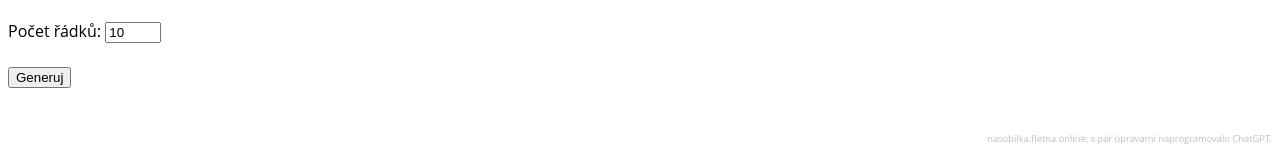
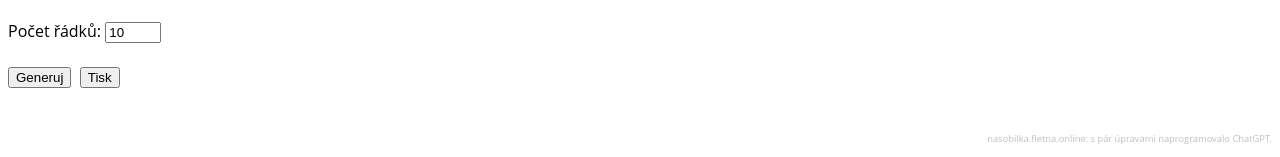
Before and after one commit to radkoa/generator-nasobilky-vue, a Vue app: page / in a window 1280 px wide. Shown: the part 246-403 px from the top of the page. Built offline with nearby package versions, Linux system fonts and the light colour scheme.

Commit message:
added print button

```diff
--- a/package.json
+++ b/package.json
@@ -1,6 +1,6 @@
 {
-  "name": "generator-piklad",
-  "version": "0.1.0",
+  "name": "generator-piklad-vue-vercel",
+  "version": "0.2.0",
   "private": true,
   "scripts": {
     "serve": "vue-cli-service serve",
--- a/src/App.vue
+++ b/src/App.vue
@@ -53,7 +53,8 @@
           required
         />
         <br /><br />
-        <button type="submit">Generuj</button>
+        <button type="submit">Generuj</button>&nbsp;
+        <button @click="printWindow()">Tisk</button>
       </form>
       <br /><br />
     </div>
@@ -121,6 +122,9 @@ export default {
         this.exercises.push(exercise);
       }
     },
+    printWindow() {
+	    window.print();
+    }
   },
 };
 </script>
```
